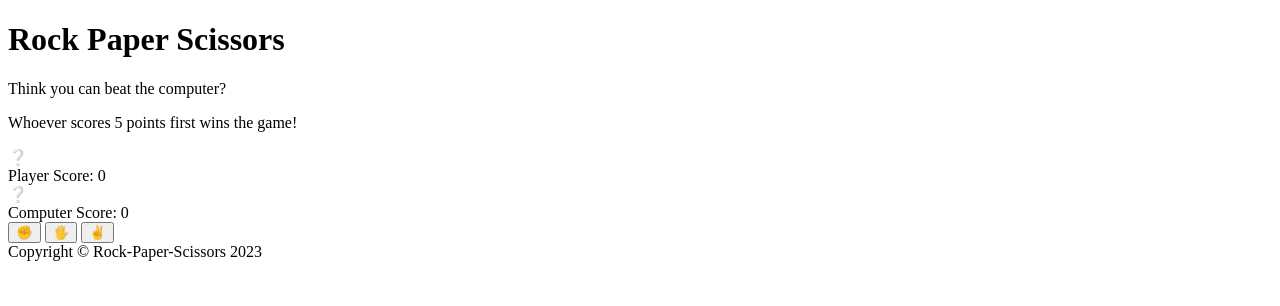
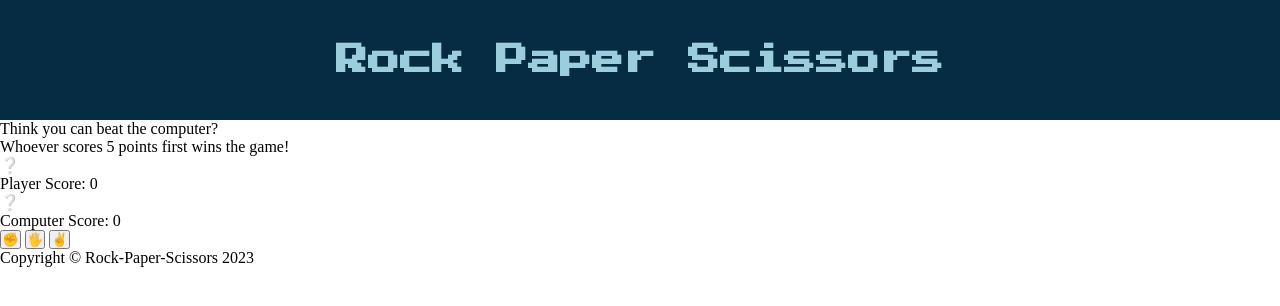
Before and after one commit to Danielle-Higgins/odin-rock-paper-scissors, a plain HTML site: page index.html in a window 1280 px wide. Drawn offline with Linux system fonts and the light colour scheme.

Commit message:
style for header

```diff
--- a/index.html
+++ b/index.html
@@ -4,6 +4,7 @@
         <meta charset="UTF-8">
         <meta name="viewport" content="width=device-width, initial-scale=1.0">
         <title>Rock-Paper-Scissors 🙌</title>
+        <link rel="stylesheet" href="./styles.css">
         <script src="./script.js" defer></script>
     </head>
     <body>
--- /dev/null
+++ b/styles.css
@@ -0,0 +1,21 @@
+@import url('https://fonts.googleapis.com/css2?family=Press+Start+2P&display=swap');
+
+/* CSS reset */
+* {
+    margin: 0;
+    padding: 0;
+    box-sizing: border-box;
+}
+
+/* Styles for the header */
+.header {
+    /* border: 2px solid black; */
+    font-family: "Press Start 2P";
+    min-height: 120px;
+    color: #9ccddc;
+    background-color: #062c43;
+
+    display: flex;
+    justify-content: center;
+    align-items: center;
+}
```
